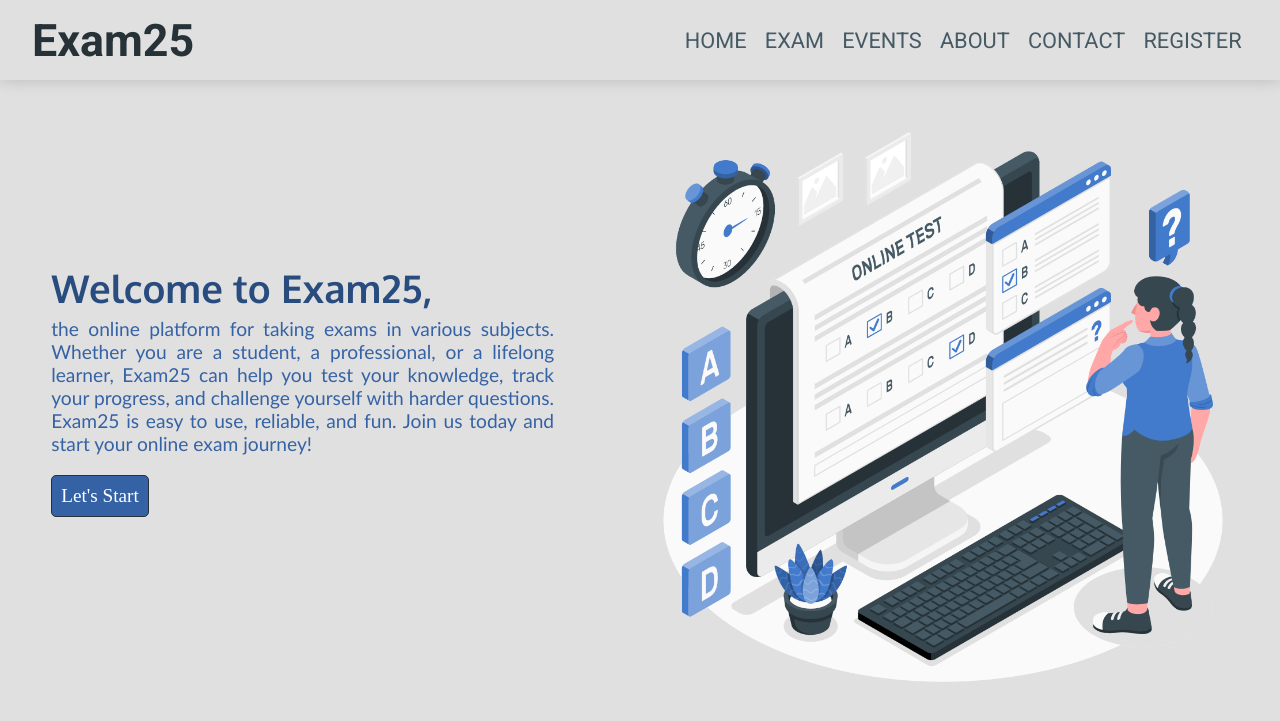
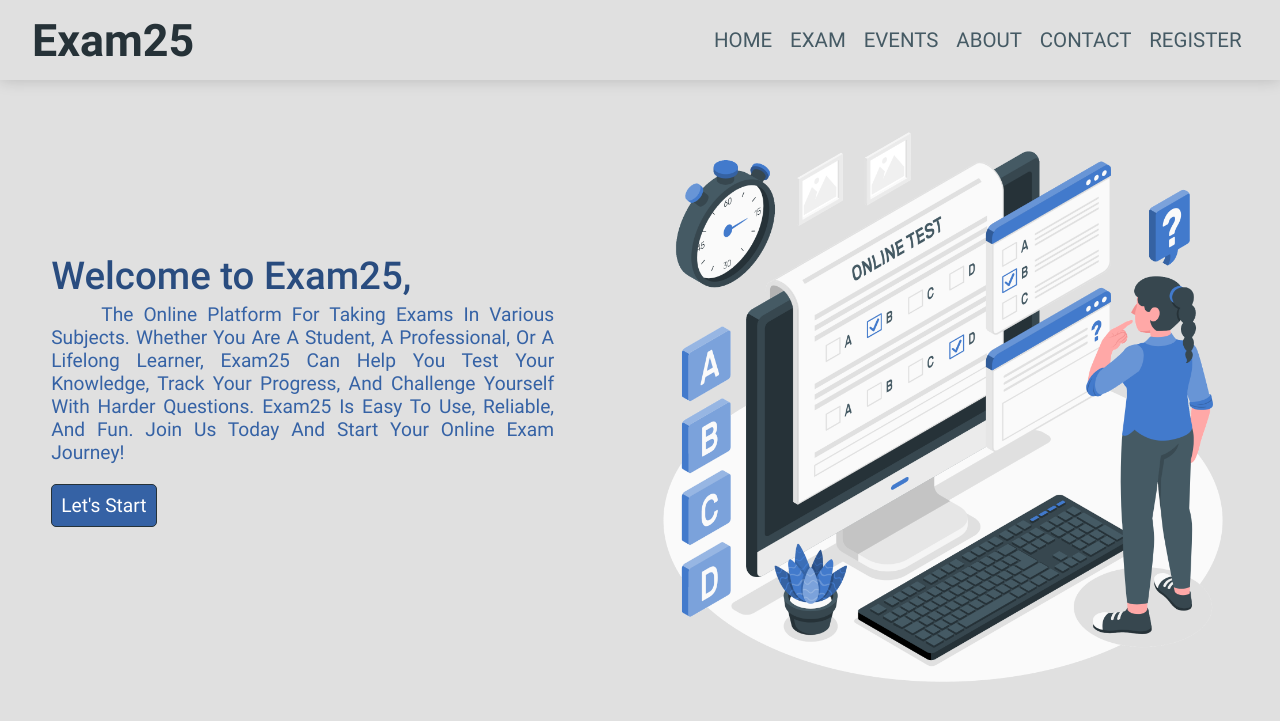
Before and after one commit to AkbarAli-Khorajiya/FinalYear-Test-Project, a PHP site: page / in a window 1280 px wide. Shown: the top 721 px of the page. Run offline with PHP 8.4, Linux system fonts and the light colour scheme.

Commit message:
add Roboto fonts ofline

```diff
--- a/css/exam25.css
+++ b/css/exam25.css
@@ -1,6 +1,6 @@
-@import url('https://fonts.googleapis.com/css2?family=Oxygen:wght@700&display=swap');
-@import url('https://fonts.googleapis.com/css2?family=Khand:wght@500&display=swap');
-@import url('https://fonts.googleapis.com/css2?family=Roboto:ital,wght@0,100;0,300;0,400;0,500;0,700;0,900;1,100;1,300;1,400;1,500;1,700;1,900&display=swap');
+/* @import url('https://fonts.googleapis.com/css2?family=Oxygen:wght@700&display=swap'); */
+/* @import url('https://fonts.googleapis.com/css2?family=Khand:wght@500&display=swap'); */
+/* @import url('https://fonts.googleapis.com/css2?family=Roboto:ital,wght@0,100;0,300;0,400;0,500;0,700;0,900;1,100;1,300;1,400;1,500;1,700;1,900&display=swap'); */
 *
 {
     padding: 0;
@@ -17,6 +17,7 @@ section
     align-items: center;
     height: 80vh;
     width: 100vw;
+    font-family: 'Roboto-Regular' , sans-serif;
 }
 section .content
 {
@@ -33,14 +34,17 @@ section .content span
     color: rgb(41, 76, 127);
     align-self: self-start;
     font-size: 3vw;
-    font-family: 'Oxygen', sans-serif;
+    font-family: 'Roboto-Medium', sans-serif;
     margin-bottom: 5px;
 }
 section .content p
 {
     color: rgb(53, 98, 165);
     font-size: 1.5vw;
-    font-family: 'Gill Sans', 'Gill Sans MT', Calibri, 'Trebuchet MS', sans-serif;
+    text-indent: 50px;
+    line-height: 1.2;
+    font-family: 'Roboto-Regular' , sans-serif;
+    text-transform: capitalize;
     text-align: justify;
 }
 section .content a
@@ -52,8 +56,15 @@ section .content a
     padding: 9px;
     border: 1px solid rgb(38, 50, 56);
     border-radius: 5px;
+    font-family: 'Roboto-regular' , sans-serif;
     align-self: self-start;
     text-decoration: none;
+    transition: 200ms linear 0s all;
+}
+.content a:hover
+{
+    background-color:  rgb(36, 65, 109) ;
+    color: #ecebeb;
 }
 section .container
 {
--- /dev/null
+++ b/css/font/font.css
@@ -0,0 +1,71 @@
+@font-face {
+    font-family: 'Roboto-Black';
+    font-weight: 900;
+    font-style: normal;
+    src: url('css/font/Roboto-Black.ttf') format('truetype');
+}
+@font-face {
+    font-family: 'Roboto-BlackItalic';
+    font-weight: 900;
+    font-style: italic;
+    src: url('css/font/Roboto-BoldItalic.ttf') format('truetype');
+}
+@font-face {
+    font-family: 'Roboto-Bold';
+    font-family: 700;
+    font-style: normal;
+    src: url('css/font/Roboto-Bold.ttf') format('truetype');
+}
+@font-face {
+    font-family: 'Roboto-BoldItalic';
+    font-family: 700;
+    font-style: italic;
+    src: url('css/font/Roboto-BoldItalic.ttf') format('truetype');
+}
+@font-face {
+    font-family: 'Roboto-Italic';
+    font-style: italic;
+    src: url('css/font/Roboto-Italic.ttf') format('truetype');
+}
+@font-face {
+    font-family: 'Roboto-Light';
+    font-weight: 300;
+    font-style: normal;
+    src: url('css/font/Roboto-Light.ttf') format('truetype');
+}
+@font-face {
+    font-family: 'Roboto-LightItalic';
+    font-weight: 300;
+    font-style: italic;
+    src: url('css/font/Roboto-LightItalic.ttf') format('truetype');
+}
+@font-face {
+    font-family: 'Roboto-Medium';
+    font-weight: 500;
+    font-style: normal;
+    src: url('css/font/Roboto-Medium.ttf') format('truetype');
+}
+@font-face {
+    font-family: 'Roboto-MediumItalic';
+    font-weight: 500;
+    font-style: italic;
+    src: url('css/font/Roboto-MediumItalic.ttf') format('truetype');
+}
+@font-face {
+    font-family: 'Roboto-Regular';
+    font-weight: 400;
+    font-style: normal;
+    src: url('css/font/Roboto-Regular.ttf') format('truetype');
+}
+@font-face {
+    font-family: 'Roboto-Thin';
+    font-weight: 100;
+    font-style: normal;
+    src: url('css/font/Roboto-Thin.ttf') format('truetype');
+}
+@font-face {
+    font-family: 'Roboto-ThinItalic';
+    font-weight: 100;
+    font-style: italic;
+    src: url('css/font/Roboto-ThinItalic.ttf') format('truetype');
+}
--- a/css/student_reg.css
+++ b/css/student_reg.css
@@ -1,11 +1,9 @@
-@import url('https://fonts.googleapis.com/css2?family=Oxygen:wght@700&display=swap');
-@import url('https://fonts.googleapis.com/css2?family=Khand:wght@500&display=swap');
-@import url('https://fonts.googleapis.com/css2?family=Poppins:wght@200;300;400;500;600;700&display=swap');
+
 *{
     margin: 0;
     padding: 0;
     box-sizing: border-box;
-    font-family: 'Poppins',sans-serif;
+    font-family: 'Roboto-Regular',sans-serif;
 }
 body
 {
--- a/include/header.php
+++ b/include/header.php
@@ -1,5 +1,5 @@
 <style>
-    header
+header
 {
     display: flex;
     justify-content: space-between;
@@ -11,9 +11,9 @@
 header span
 {
     margin-left: 4vh;
-    font-family: 'Roboto', sans-serif;
+    font-family:'Roboto-Bold', sans-serif;
     font-size: 3.5vw;
-    font-weight: 700;
+    /* font-weight: 600; */
 }
 header span a
 {
@@ -22,11 +22,10 @@ header span a
 }
 header nav
 {
-    font-size: 1.7vw;
+    font-size: 1.6vw;
     align-self: center;
     margin-right: 4vh;
-    font-family: 'Roboto', sans-serif;
-    font-weight: 400;
+    font-family: 'Roboto-Regular', sans-serif;
 }
 header nav a
 {
--- a/index.php
+++ b/index.php
@@ -8,6 +8,7 @@
     <meta name="viewport" content="width=device-width, initial-scale=1.0">
     <title>Exam25</title>
     <style>
+        <?php include 'css/font/font.css';?>
         <?php include 'css/exam25.css' ?>
     </style>
     <script>
--- a/student_reg.php
+++ b/student_reg.php
@@ -4,6 +4,7 @@
     <meta name="viewport" content="width=device-width, initial-scale=1.0">
     <title>Registration</title>
     <style>
+        <?php include 'css/font/font.css';?>
         <?php include 'css/student_reg.css'?>
     </style>
     <script>
```
Also changed, not shown: css/font/Roboto-Black.ttf (added), css/font/Roboto-BlackItalic.ttf (added), css/font/Roboto-Bold.ttf (added), css/font/Roboto-BoldItalic.ttf (added), css/font/Roboto-Italic.ttf (added), css/font/Roboto-Light.ttf (added), css/font/Roboto-LightItalic.ttf (added), css/font/Roboto-Medium.ttf (added), css/font/Roboto-MediumItalic.ttf (added), css/font/Roboto-Regular.ttf (added), css/font/Roboto-Thin.ttf (added), css/font/Roboto-ThinItalic.ttf (added).
